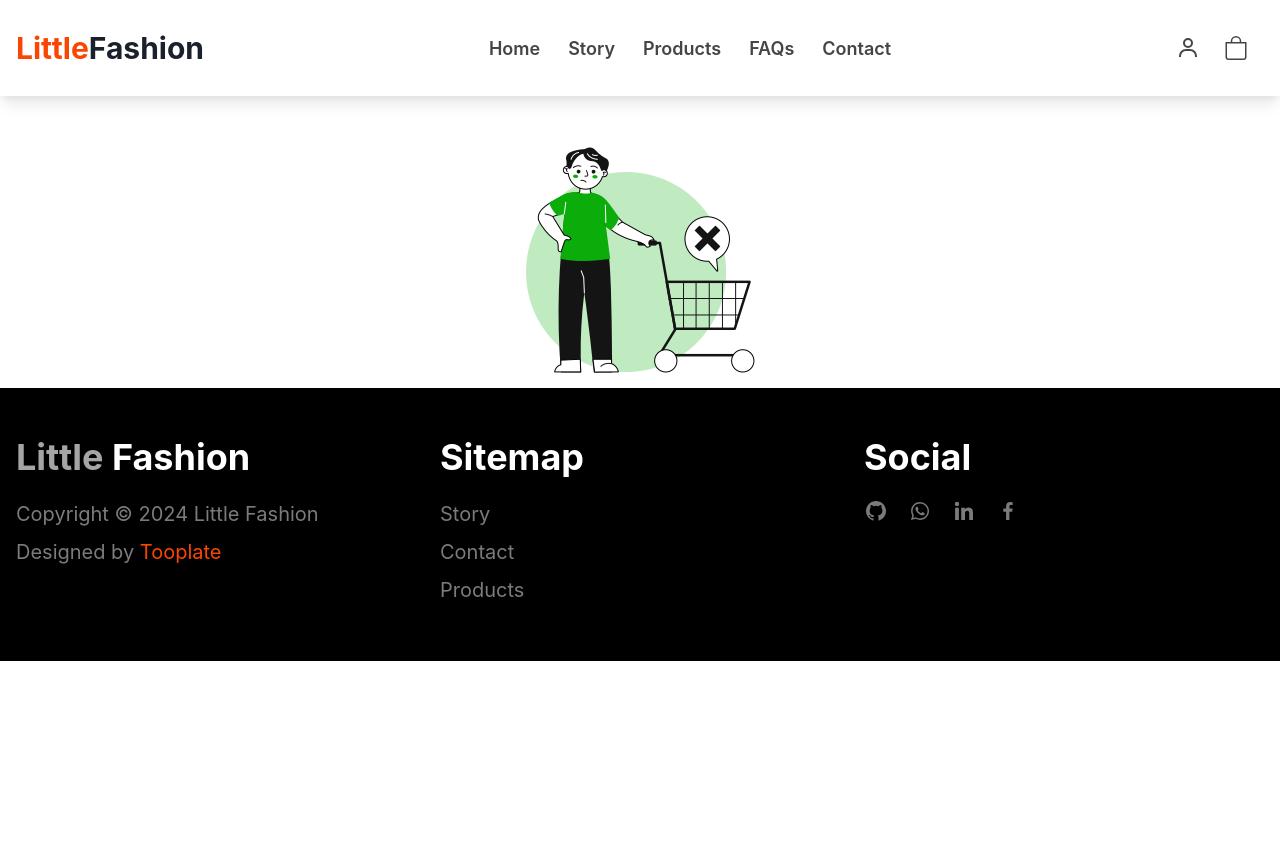
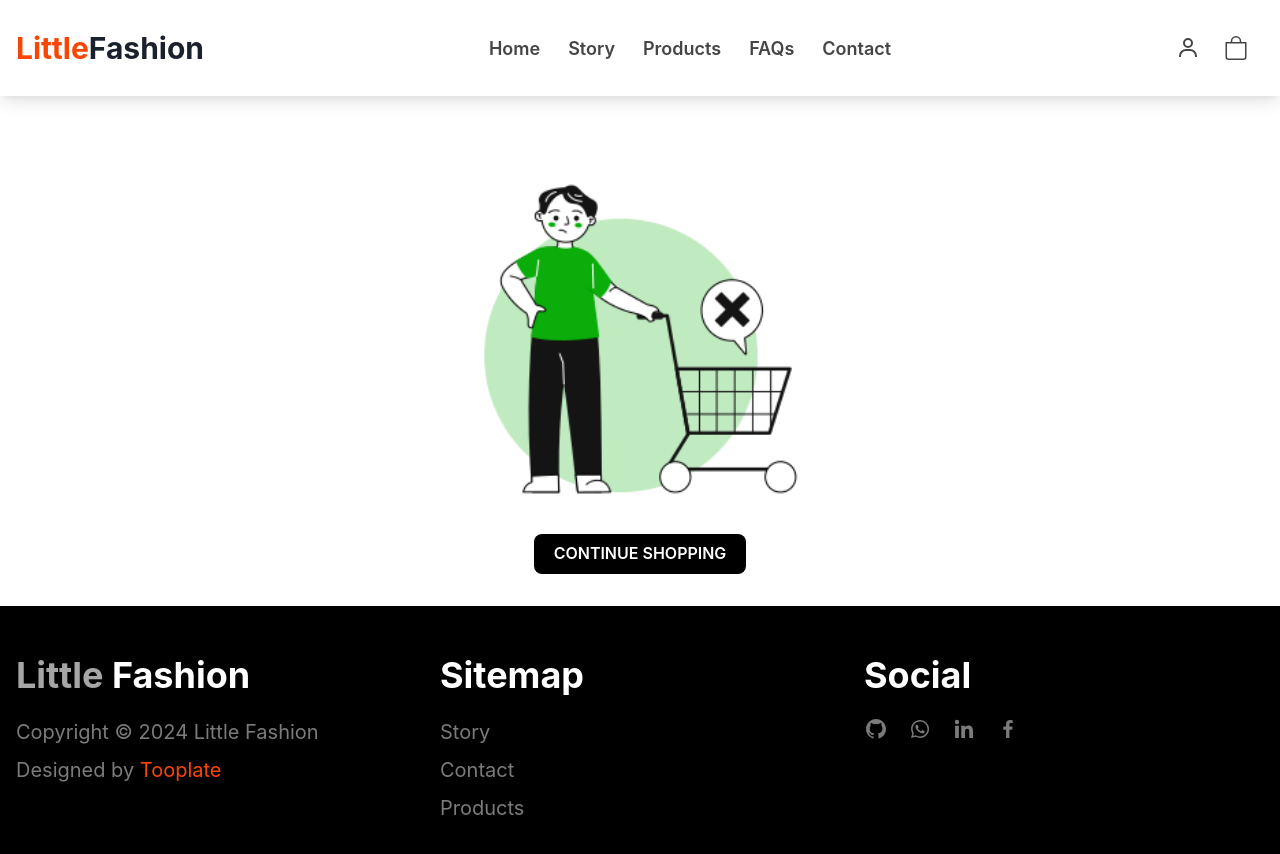
Before and after one commit to alaashalaby/landing-page, a React app: page /cart in a window 1280 px wide. Shown: the top 854 px of the page. Before the commit the page ends 800 px from the top, so only its background shows below. Built offline with nearby package versions, Linux system fonts and the light colour scheme; the HTML template or start-up script is replaced by a standard one.

Commit message:
Update Cart page styling

```diff
--- a/src/pages/CartPage.tsx
+++ b/src/pages/CartPage.tsx
@@ -19,6 +19,7 @@ import emptyCartImage from "../assets/emptyCart.png";
 import { useContext } from "react";
 import { BiSolidTrash, BiMinus, BiPlus } from "react-icons/bi";
 import { CartContext } from "../context/CartContextProvider";
+import { Link } from "react-router-dom";
 
 const CartPage = () => {
   const context = useContext(CartContext);
@@ -27,11 +28,24 @@ const CartPage = () => {
     <Box as="section" pt={9}>
       <Container maxW="7xl">
         {cartItems?.length === 0 ? (
-          <Center>
-            <Image src={emptyCartImage} alt="empty cart" />
+          <Center flexDir="column" gap="5" py={8}>
+            <Image src={emptyCartImage} alt="empty cart" boxSize="350" />
+            <Link to="/">
+              <Button
+                _hover={{ bg: "#FA4604" }}
+                textAlign="center"
+                textTransform="uppercase"
+                bg="#000"
+                color="#fff"
+                rounded="lg"
+                p="5"
+              >
+                Continue shopping
+              </Button>
+            </Link>
           </Center>
         ) : (
-          <>
+          <Box py="15">
             <TableContainer>
               <Table variant="simple">
                 <Thead>
@@ -105,7 +119,7 @@ const CartPage = () => {
                 ))}
               </Table>
             </TableContainer>
-          </>
+          </Box>
         )}
       </Container>
     </Box>
```
